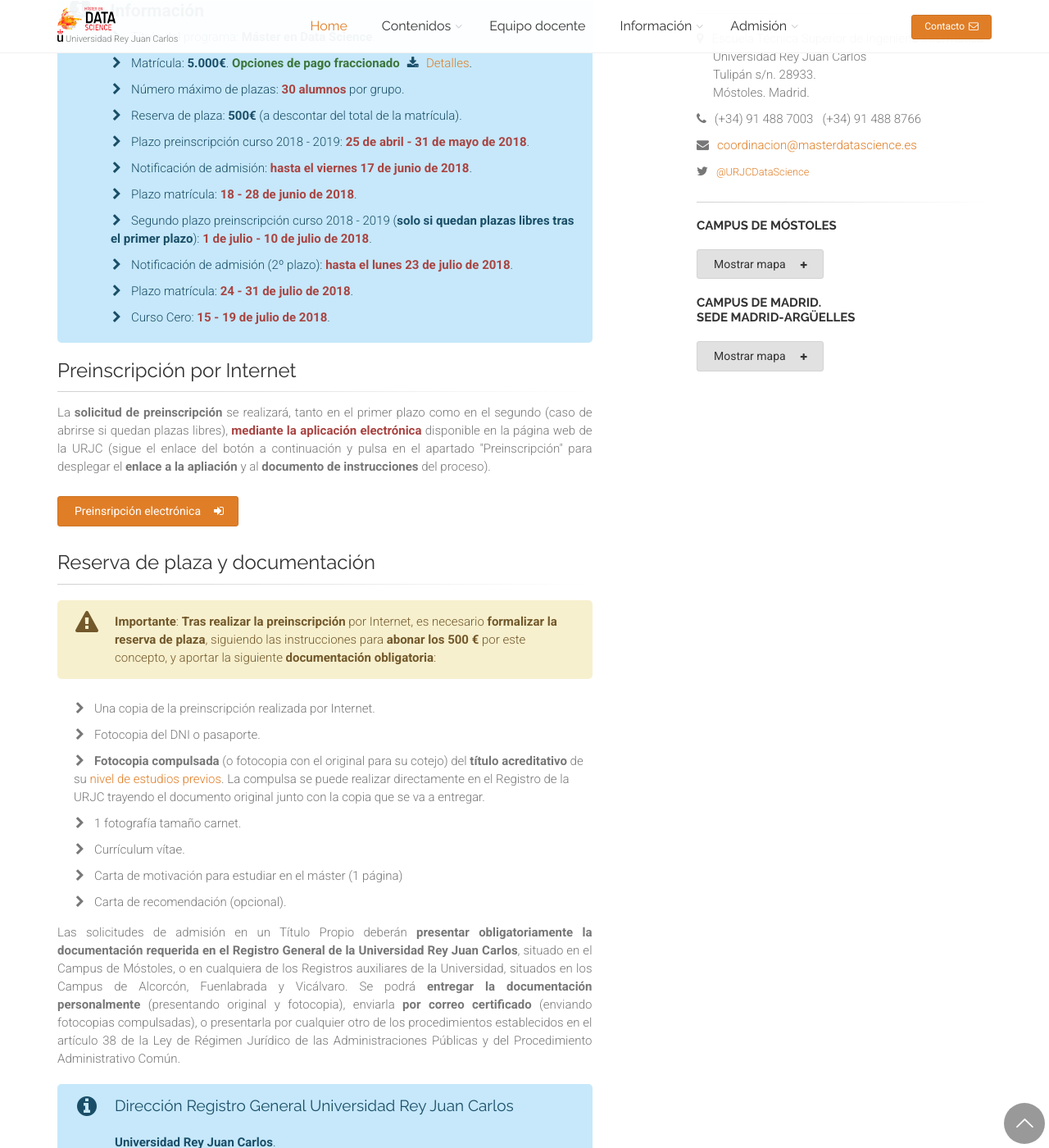
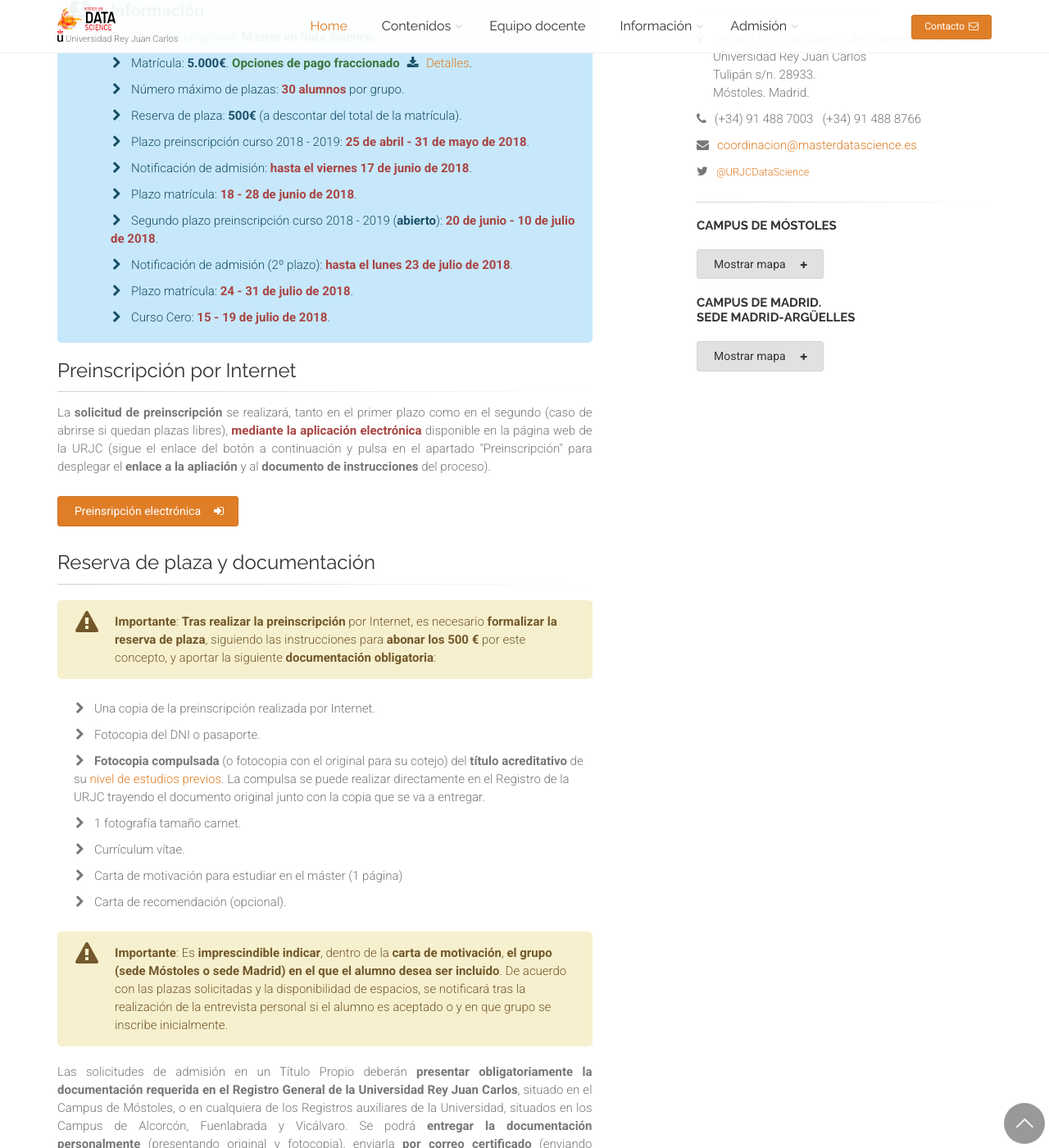
Before and after one commit to URJCDataScience/central, a Jekyll site: the page built from preinscripcion/index.html, in a window 1280 px wide and 1400 px high, scrolled down 283 px. Shown: the whole window at 82% size. Built offline with Jekyll 4.4.1, drawn with Linux system fonts in a browser that asks for light colours.

Commit message:
new period pre-registration 2018-2019

```diff
--- a/index.html
+++ b/index.html
@@ -41,7 +41,7 @@ author: URJCDataScience
 						data-easing="easeOutQuad"
 						data-endspeed="600">
 							<strong>Segundo plazo preinscripción</strong></br>
-							<strong>curso 2018/2019: 1-10 julio de 2018</strong>
+							<strong>curso 2018/2019: 20 junio - 10 julio de 2018</strong>
 						</div>
 
 						<!-- LAYER NR. 2 -->
--- a/informacion/index.html
+++ b/informacion/index.html
@@ -128,7 +128,7 @@ author: URJCDataScience
 					</li>
 					<li >
 						<i class="fa fa-sign-in pr-10"></i> <u>Si quedan plazas libres</u>, <strong>segundo plazo de preinscripción</strong>:
-						<strong>1 - 10 de julio de 2018</strong>.
+						<strong>20 de junio - 10 de julio de 2018</strong>.
 						<ul class="list-icon-ind pl-50 mark-left-30">
 							<li>
 								<strong>Reserva de plaza</strong>:
--- a/matricula/index.html
+++ b/matricula/index.html
@@ -43,8 +43,8 @@ author: URJCDataScience
 						<strong class="text-danger">18 - 28 de junio de 2018</strong>.
 					</li>
 					<li><i class="fa fa-chevron-right pr-10"></i>Segundo plazo preinscripción curso 2018 - 2019
-						(<strong>solo si quedan plazas libres tras el primer plazo</strong>):
-						<strong class="text-danger">1 de julio - 10 de julio de 2018</strong>.
+						(<strong>abierto</strong>):
+						<strong class="text-danger">20 de junio - 10 de julio de 2018</strong>.
 					</li>
 					<li><i class="fa fa-chevron-right pr-10"></i>Notificación de admisión (2º plazo):
 						<strong class="text-danger">hasta el lunes 23 de julio de 2018</strong>.
@@ -135,7 +135,7 @@ author: URJCDataScience
 				<div class="separator-2"></div>
 				<p class="text-justify">
 				 Si todavía hay plazas disponibles, el alumno ha realizado la <strong>preinscripción</strong> durante el segundo
-				 periodo habilitado (<strong>1 - 10 de julio de 2018</strong>) y tras la <strong>entrevista personal</strong> (hasta el
+				 periodo habilitado (<strong>20 de junio - 10 de julio de 2018</strong>) y tras la <strong>entrevista personal</strong> (hasta el
 				 <strong>23 de julio de 2018</strong>) ha recibido <u>notificación positiva</u>, podrá realizar entonces
 				 su <strong>matrícula por Internet</strong>. Se efectuará mediante la aplicación
 				 disponible en la web de la URJC, dentro del segundo plazo habilitado (<strong>24 - 31 de julio de 2018</strong>).
--- a/preinscripcion/index.html
+++ b/preinscripcion/index.html
@@ -43,8 +43,8 @@ author: URJCDataScience
 						<strong class="text-danger">18 - 28 de junio de 2018</strong>.
 					</li>
 					<li><i class="fa fa-chevron-right pr-10"></i>Segundo plazo preinscripción curso 2018 - 2019
-						(<strong>solo si quedan plazas libres tras el primer plazo</strong>):
-						<strong class="text-danger">1 de julio - 10 de julio de 2018</strong>.
+						(<strong>abierto</strong>):
+						<strong class="text-danger">20 de junio - 10 de julio de 2018</strong>.
 					</li>
 					<li><i class="fa fa-chevron-right pr-10"></i>Notificación de admisión (2º plazo):
 						<strong class="text-danger">hasta el lunes 23 de julio de 2018</strong>.
@@ -99,6 +99,15 @@ author: URJCDataScience
 					<li><i class="fa fa-chevron-right pr-10"></i>Carta de recomendación (opcional).
 					</li>
 				</ul>
+
+				<div class="alert  alert-icon alert-warning" role="alert">
+					<i class="fa fa-warning"></i>
+					<strong>Importante</strong>: Es <strong>imprescindible indicar</strong>, dentro de la <strong>carta
+					de motivación</strong>, <strong>el grupo (sede Móstoles o sede Madrid) en el que el alumno
+					desea ser incluido</strong>. De acuerdo con las plazas solicitadas y la disponibilidad de espacios,
+					se notificará tras la realización de la entrevista personal si el alumno es aceptado o y en
+					que grupo se inscribe inicialmente.
+				</div>
 
 				<p class="text-justify">
 					Las solicitudes de admisión en un Título Propio deberán <strong>presentar obligatoriamente la
```
